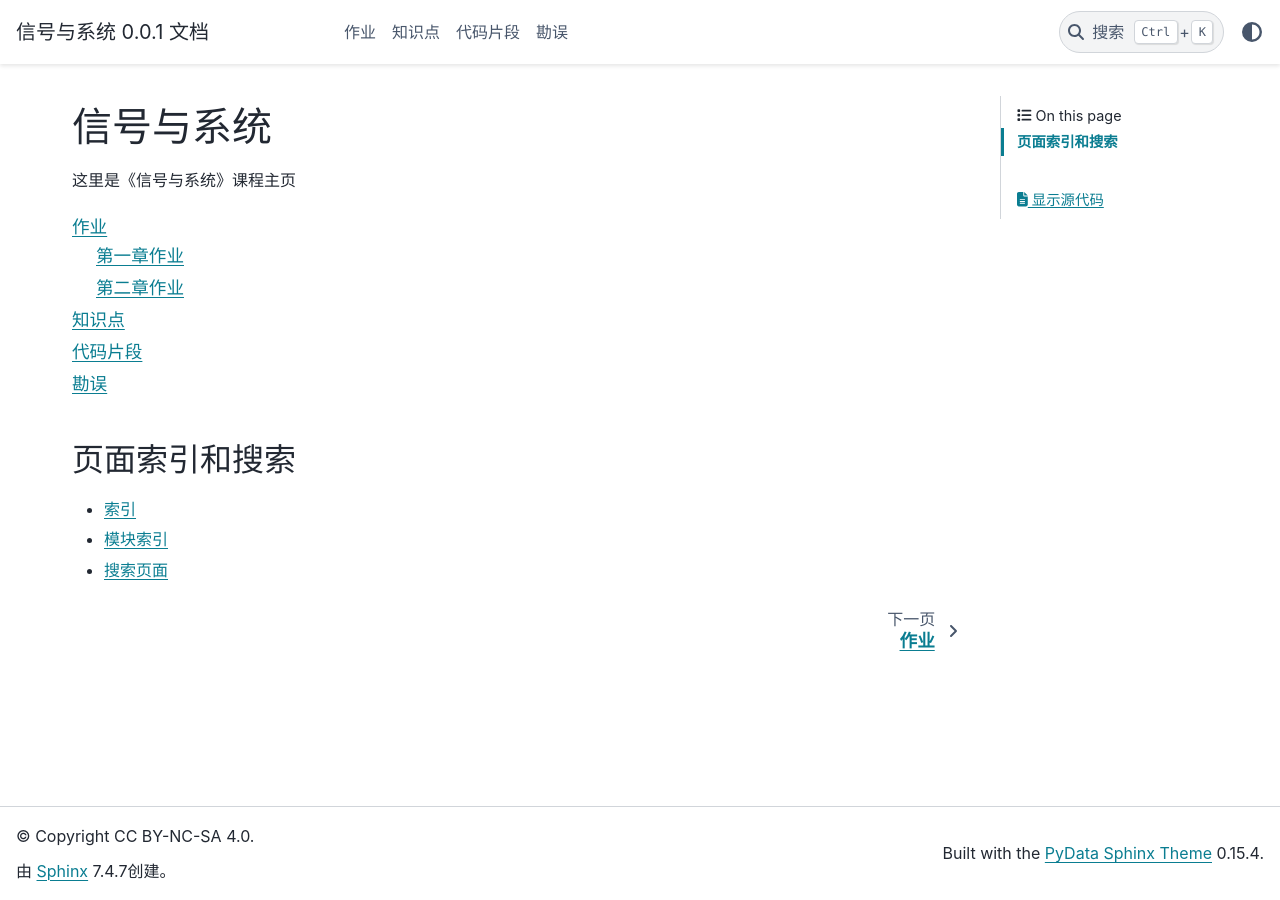
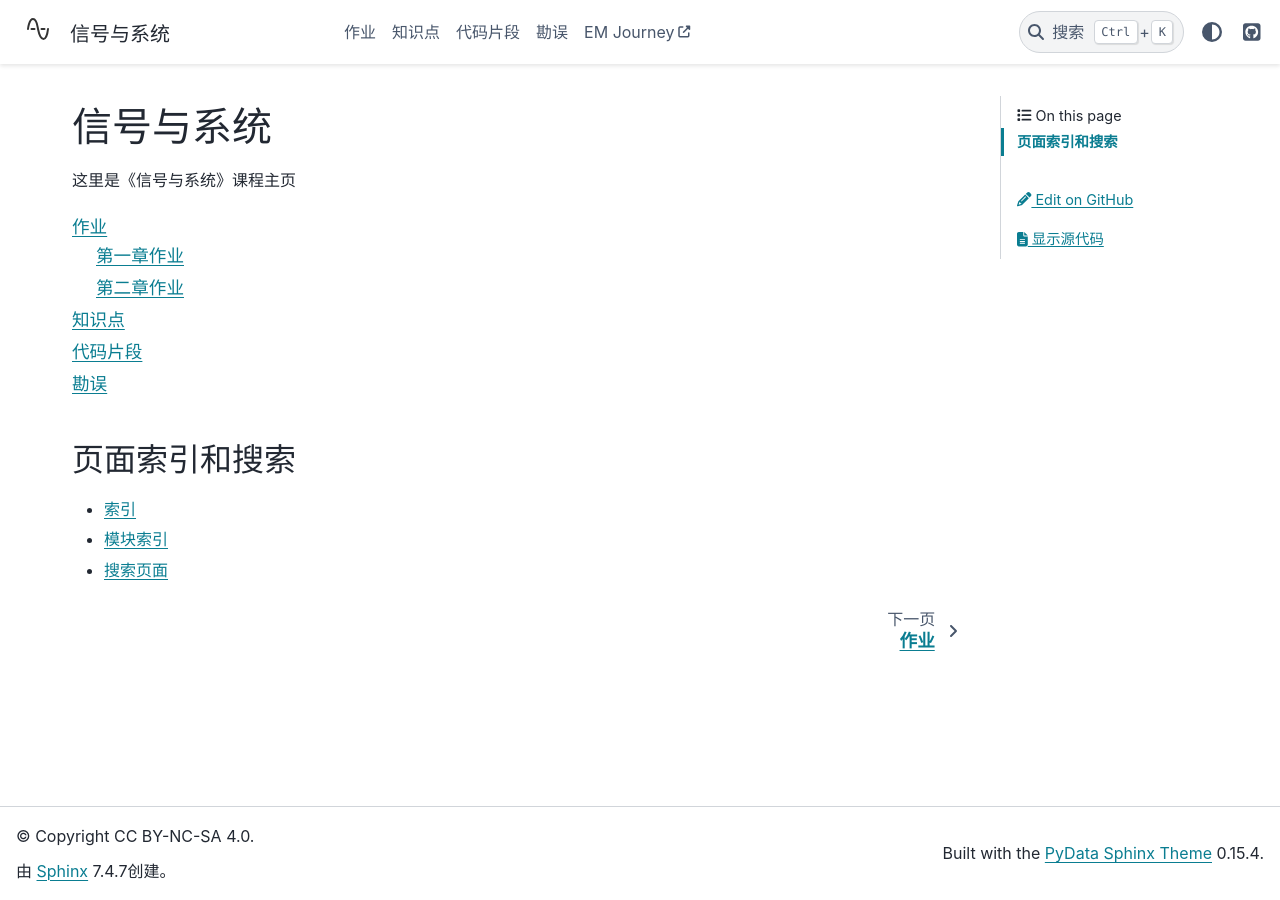
Before and after one commit to atlanswer/Signals-and-Systems, a Sphinx documentation site: the page built from doc/index.rst, in a window 1280 px wide. Built offline with Sphinx 7.4.7 and the PyData theme 0.15.4, drawn with Linux system fonts in a browser that asks for light colours.

Commit message:
layout: edit navbar

```diff
--- a/doc/conf.py
+++ b/doc/conf.py
@@ -70,6 +70,27 @@ exclude_patterns = []
 # a list of builtin themes.
 #
 html_theme = 'pydata_sphinx_theme'
+html_logo = 'static/sinusoid.svg'
+html_favicon = 'static/sinusoid.ico'
+html_theme_options = {
+    'navbar_start': ['navbar-brand'],
+    'external_links': [
+        {
+            'name': 'EM Journey',
+            'url': 'https://gitee.com/kai-lu/EM_Journey',
+        }
+    ],
+    'github_url': 'https://github.com/atlanswer/signals-and-systems',
+    'use_edit_page_button': True,
+    'search_bar_text': '搜索',
+    'show_toc_level': 2,
+}
+html_context = {
+    'github_user': 'atlanswer',
+    'github_repo': 'signals-and-systems',
+    'github_version': 'main',
+    'doc_path': 'doc',
+}
 
 # Add any paths that contain custom static files (such as style sheets) here,
 # relative to this directory. They are copied after the builtin static files,
--- /dev/null
+++ b/doc/templates/navbar-brand.html
@@ -0,0 +1,14 @@
+<a class="navbar-brand" href="#">
+    <div id="navbar-center" class="mr-auto">
+        <div class="navbar-center-item navbar-expand">
+            <ul id="navbar-main-elements" class="navbar-nav">
+                <li class="nav-item nav-link">
+                    <img src="{{logo_url}}" class="logo" alt="logo">
+                </li>
+                <li class="nav-item nav-link">
+                    <p class="title">{{project}}</p>
+                </li>
+            </ul>
+        </div>
+    </div>
+</a>
```
Also changed, not shown: doc/static/sinusoid.ico (added), doc/static/sinusoid.svg (added).
